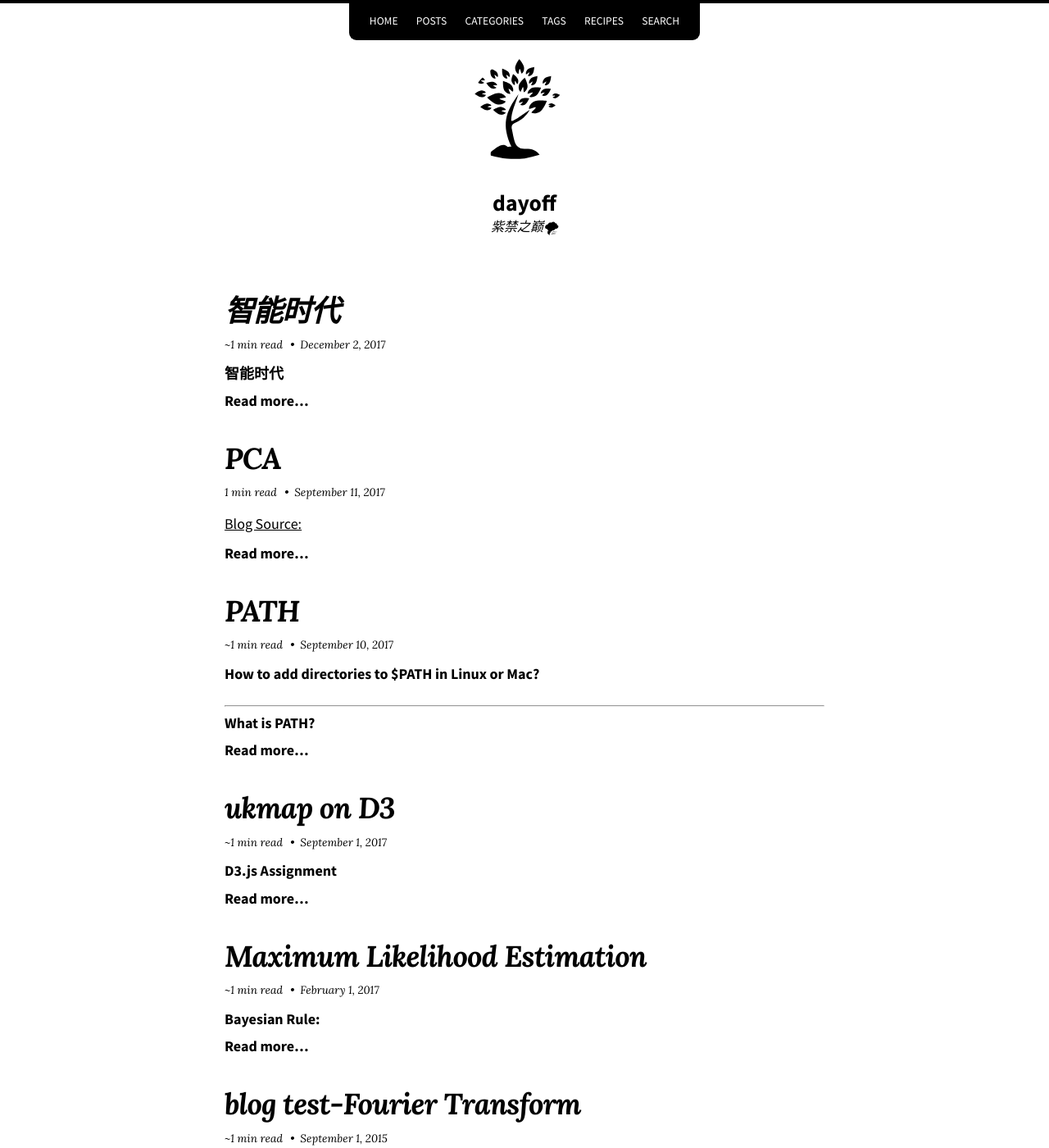
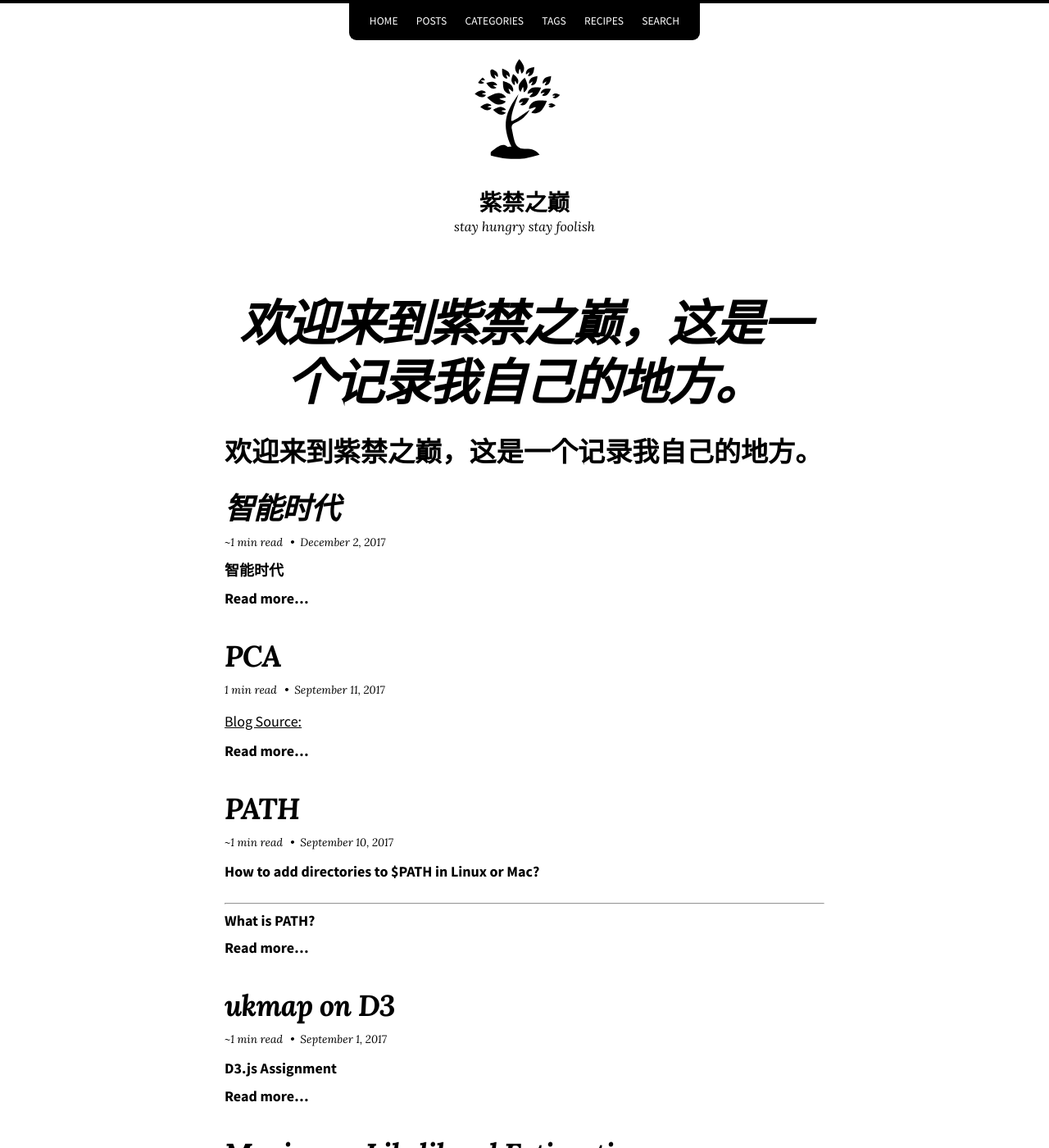
Before and after one commit to postpascal/postpascal.github.io, a Jekyll site: the page built from index.md, in a window 1280 px wide and 1400 px high. Shown: the whole window at 82% size. Built offline with Jekyll 4.4.1, drawn with Linux system fonts in a browser that asks for light colours; nearby versions of some CDN libraries; our own code applies the rules of GitHub Pages for plain Markdown files; some of the changed text lies outside the part shown.

Commit message:
index page

```diff
--- a/_config.yml
+++ b/_config.yml
@@ -16,8 +16,8 @@
 theme: jekyll-theme-so-simple
 # remote_theme: mmistakes/so-simple-theme
 locale: en-US
-title: "dayoff"
-description: "紫禁之巅🌪"
+title: "紫禁之巅"
+description: "stay hungry stay foolish"
 baseurl: # the subpath of your site, e.g. "/blog"
 url: https://postpascal.github.io # the base hostname & protocol for your site e.g. "https://mmistakes.github.io"
 logo: /images/tree1.svg # path of site logo, e.g. "/images/logo.png"
--- a/index.md
+++ b/index.md
@@ -5,3 +5,6 @@ show_excerpts: true
 paginate: true
 entries_layout: list
 ---
+
+
+# 欢迎来到紫禁之巅，这是一个记录我自己的地方。
```
